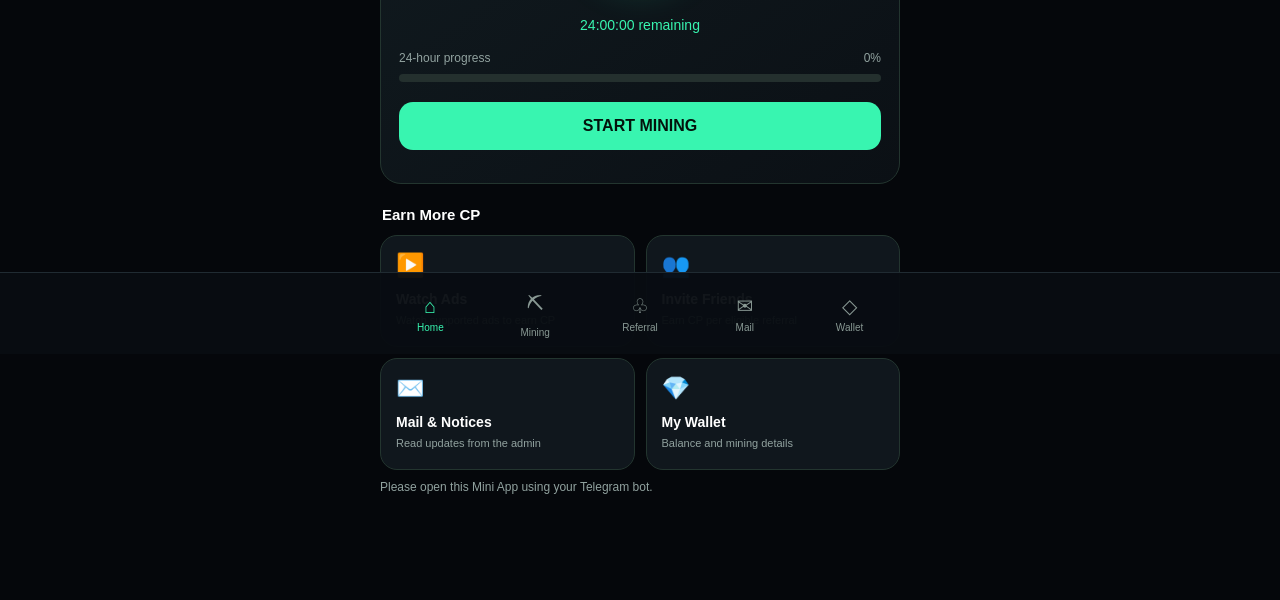
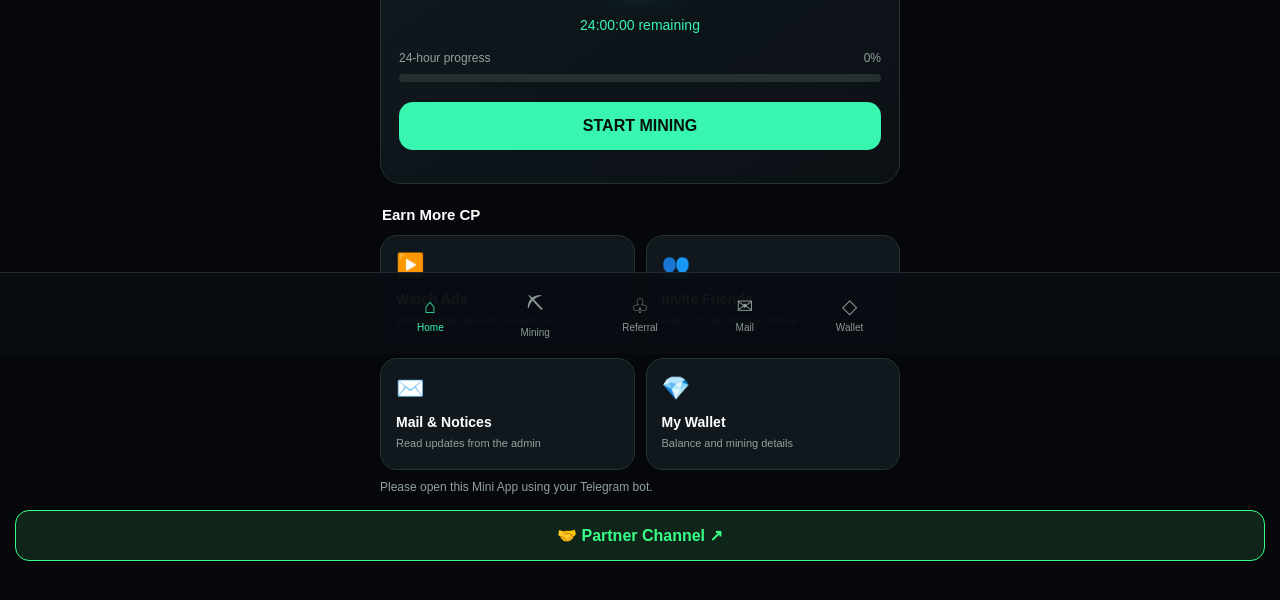
Before and after one commit to jihadahmedf528-arch/Cp-mining, a website: page public/index.html in a window 1280 px wide. Shown: the part 446-1046 px from the top of the page. Drawn offline with Linux system fonts and the light colour scheme.

Commit message:
Add partner channel button to index.html
Added a partner channel button with styling to the index.html file.

```diff
--- a/public/index.html
+++ b/public/index.html
@@ -355,5 +355,40 @@
   loadData();
 })();
 </script>
+
+<style>
+  .partner-channel-btn {
+    display: flex;
+    align-items: center;
+    justify-content: center;
+    gap: 10px;
+    width: 100%;
+    padding: 15px;
+    margin: 16px 0;
+    border: 1px solid #39ff88;
+    border-radius: 14px;
+    background: #10251a;
+    color: #39ff88;
+    font-size: 16px;
+    font-weight: 700;
+    text-decoration: none;
+    box-sizing: border-box;
+  }
+  .partner-channel-btn:active {
+    background: #1b3b29;
+  }
+</style>
+
+<a
+  class="partner-channel-btn"
+  href="https://t.me/jadsearningzone"
+  target="_blank"
+  rel="noopener noreferrer"
+>
+  🤝 Partner Channel ↗
+</a>
 </body>
 </html>
+
+</body>
+</html>
```
